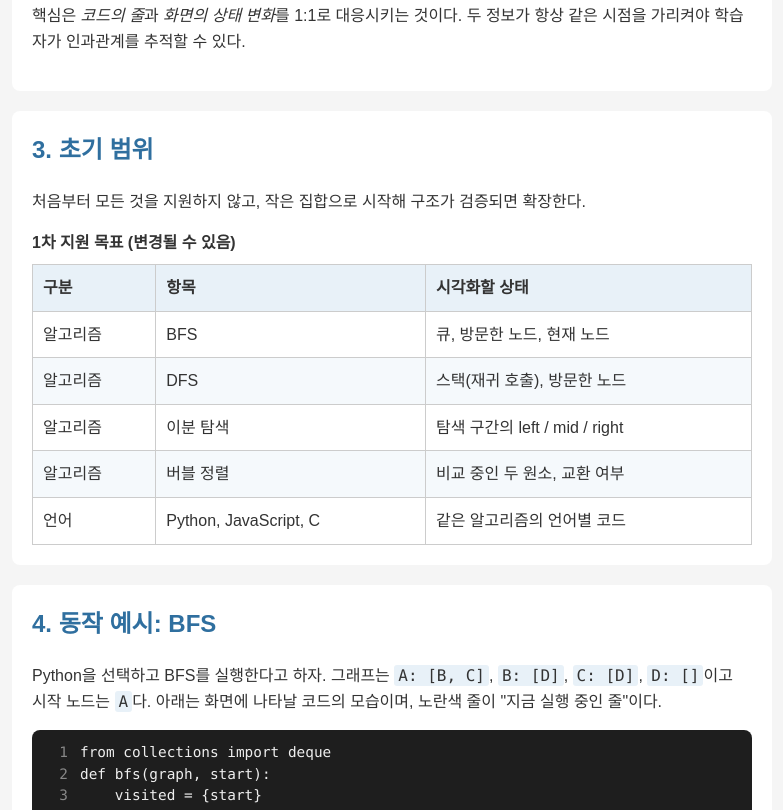
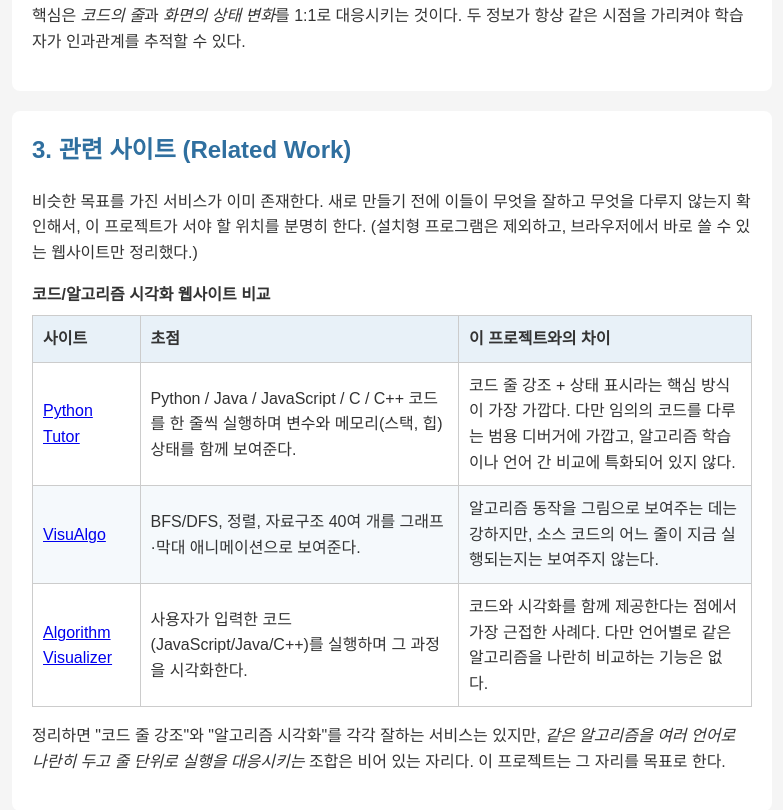
Before and after one commit to 2k-c-a/git_project_20240636, a plain HTML site: page mobile/web/idea.html in a window 1280 px wide. Shown: the part 869-1679 px from the top of the page, without its empty margins (248-1031 px from the left). Drawn offline with Linux system fonts and the light colour scheme.

Commit message:
파비콘 만들기

```diff
--- a/mobile/web/idea.html
+++ b/mobile/web/idea.html
@@ -5,6 +5,10 @@
     <meta name="viewport" content="width=device-width, initial-scale=1.0">
     <title>프로젝트 아이디어</title>
     <link rel="stylesheet" href="style.css">
+    <link rel="icon" type="image/svg+xml" href="favicon.svg">
+    <link rel="icon" type="image/png" sizes="32x32" href="favicon-32.png">
+    <link rel="icon" type="image/png" sizes="16x16" href="favicon-16.png">
+    <link rel="apple-touch-icon" href="apple-touch-icon.png">
 </head>
 <body>
     <header>
@@ -58,7 +62,50 @@
         </section>
 
         <section>
-            <h2>3. 초기 범위</h2>
+            <h2>3. 관련 사이트 (Related Work)</h2>
+            <p>
+                비슷한 목표를 가진 서비스가 이미 존재한다. 새로 만들기 전에 이들이 무엇을 잘하고
+                무엇을 다루지 않는지 확인해서, 이 프로젝트가 서야 할 위치를 분명히 한다.
+                (설치형 프로그램은 제외하고, 브라우저에서 바로 쓸 수 있는 웹사이트만 정리했다.)
+            </p>
+            <div class="table-wrap">
+                <table>
+                    <caption>코드/알고리즘 시각화 웹사이트 비교</caption>
+                    <thead>
+                        <tr>
+                            <th>사이트</th>
+                            <th>초점</th>
+                            <th>이 프로젝트와의 차이</th>
+                        </tr>
+                    </thead>
+                    <tbody>
+                        <tr>
+                            <td><a href="https://pythontutor.com/visualize.html" target="_blank" rel="noopener">Python Tutor</a></td>
+                            <td>Python / Java / JavaScript / C / C++ 코드를 한 줄씩 실행하며 변수와 메모리(스택, 힙) 상태를 함께 보여준다.</td>
+                            <td>코드 줄 강조 + 상태 표시라는 핵심 방식이 가장 가깝다. 다만 임의의 코드를 다루는 범용 디버거에 가깝고, 알고리즘 학습이나 언어 간 비교에 특화되어 있지 않다.</td>
+                        </tr>
+                        <tr>
+                            <td><a href="https://visualgo.org/" target="_blank" rel="noopener">VisuAlgo</a></td>
+                            <td>BFS/DFS, 정렬, 자료구조 40여 개를 그래프·막대 애니메이션으로 보여준다.</td>
+                            <td>알고리즘 동작을 그림으로 보여주는 데는 강하지만, 소스 코드의 어느 줄이 지금 실행되는지는 보여주지 않는다.</td>
+                        </tr>
+                        <tr>
+                            <td><a href="https://algorithm-visualizer.org/" target="_blank" rel="noopener">Algorithm Visualizer</a></td>
+                            <td>사용자가 입력한 코드(JavaScript/Java/C++)를 실행하며 그 과정을 시각화한다.</td>
+                            <td>코드와 시각화를 함께 제공한다는 점에서 가장 근접한 사례다. 다만 언어별로 같은 알고리즘을 나란히 비교하는 기능은 없다.</td>
+                        </tr>
+                    </tbody>
+                </table>
+            </div>
+            <p>
+                정리하면 "코드 줄 강조"와 "알고리즘 시각화"를 각각 잘하는 서비스는 있지만,
+                <em>같은 알고리즘을 여러 언어로 나란히 두고 줄 단위로 실행을 대응시키는</em> 조합은
+                비어 있는 자리다. 이 프로젝트는 그 자리를 목표로 한다.
+            </p>
+        </section>
+
+        <section>
+            <h2>4. 초기 범위</h2>
             <p>처음부터 모든 것을 지원하지 않고, 작은 집합으로 시작해 구조가 검증되면 확장한다.</p>
             <div class="table-wrap">
                 <table>
@@ -102,7 +149,7 @@
         </section>
 
         <section>
-            <h2>4. 동작 예시: BFS</h2>
+            <h2>5. 동작 예시: BFS</h2>
             <p>
                 Python을 선택하고 BFS를 실행한다고 하자. 그래프는
                 <code>A: [B, C]</code>, <code>B: [D]</code>, <code>C: [D]</code>, <code>D: []</code>이고
@@ -179,7 +226,7 @@
         </section>
 
         <section>
-            <h2>5. 구현 접근 (초안)</h2>
+            <h2>6. 구현 접근 (초안)</h2>
             <p>
                 핵심 설계 결정은 "실행 과정을 어디서 얻는가"이다.
             </p>
@@ -203,7 +250,7 @@
         </section>
 
         <section>
-            <h2>6. 성공 기준</h2>
+            <h2>7. 성공 기준</h2>
             <ul>
                 <li>학습자가 어떤 단계에서든 "이 줄이 실행된 결과로 상태가 이렇게 바뀌었다"를 화면만 보고 설명할 수 있다.</li>
                 <li>새 알고리즘을 추가할 때 코드, trace, 시각화 규칙만 추가하면 되고 나머지 화면은 수정하지 않아도 된다.</li>
@@ -212,7 +259,7 @@
         </section>
 
         <section>
-            <h2>7. 범위에서 제외하는 것</h2>
+            <h2>8. 범위에서 제외하는 것</h2>
             <ul>
                 <li>대규모 입력에 대한 성능 측정. 이 도구의 목적은 이해이지 벤치마크가 아니다.</li>
                 <li>코드 편집기 수준의 기능 (자동 완성, 디버거 연동 등).</li>
@@ -221,7 +268,7 @@
         </section>
 
         <section>
-            <h2>8. 아직 열려 있는 질문</h2>
+            <h2>9. 아직 열려 있는 질문</h2>
             <ul>
                 <li>언어 선택은 코드 텍스트만 바꾸는가, 아니면 언어 고유의 동작(예: C의 배열 인덱싱, Python의 <code>deque</code>)까지 설명해야 하는가?</li>
                 <li>입력 그래프나 배열을 사용자가 직접 바꿀 수 있게 할 것인가?</li>
--- /dev/null
+++ b/mobile/web/참고사이트.txt
@@ -0,0 +1,4 @@
+https://pythontutor.com/visualize.html
+https://cscircles.cemc.uwaterloo.ca/visualize
+https://visualgo.org/
+https://algorithm-visualizer.org/
```
Also changed, not shown: mobile/web/contact.html (+4 -0 lines), mobile/web/gallery.html (+4 -0 lines), mobile/web/index.html (+4 -0 lines), mobile/web/info.html (+4 -0 lines), mobile/web/map.html (+4 -0 lines), mobile/web/apple-touch-icon.png (added), mobile/web/favicon-16.png (added), mobile/web/favicon-32.png (added), mobile/web/favicon.svg (added).
